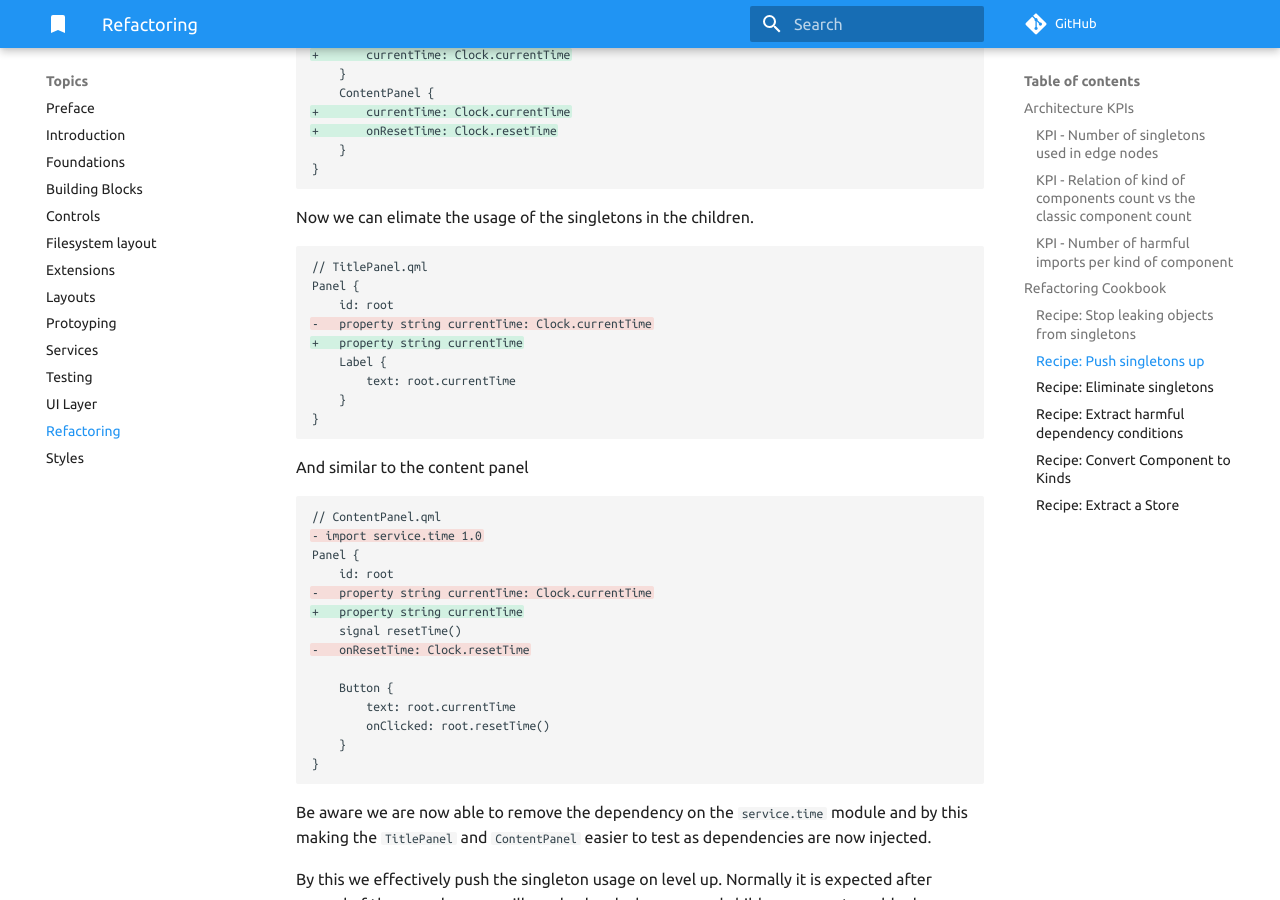
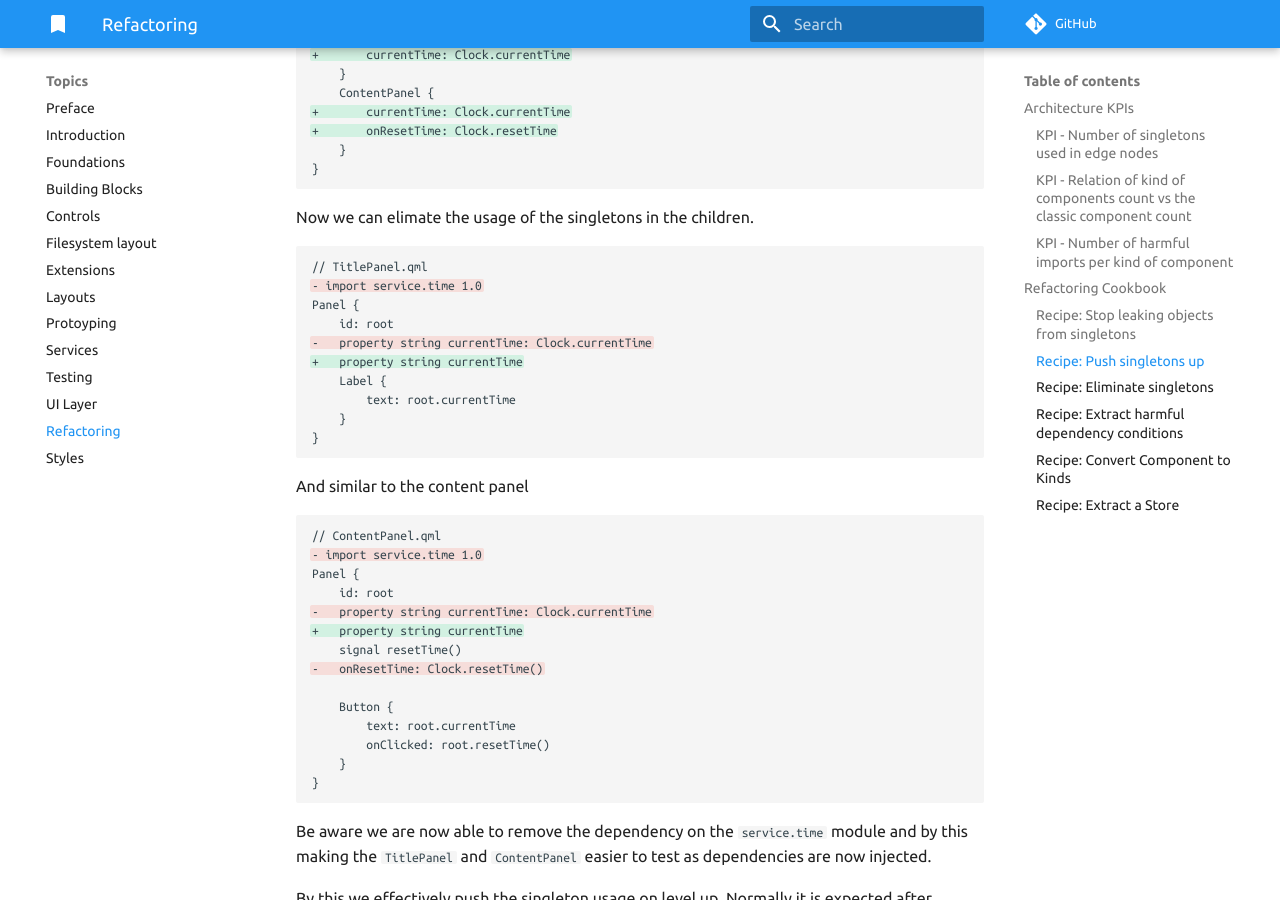
Before and after one commit to Luxoft/qml-coreui, an MkDocs documentation site: the page built from docs/topics/refactor.md, in a window 1280 px wide and 900 px high, scrolled down 5321 px. Built offline with MkDocs 1.6.1 and Material for MkDocs 9.7.7, drawn with Linux system fonts in a browser that asks for light colours; comment, search, counter and statistics services are not loaded.

Commit message:
fix small issues

````diff
--- a/docs/topics/refactor.md
+++ b/docs/topics/refactor.md
@@ -223,6 +223,7 @@ Now we can elimate the usage of the singletons in the children.
 
 ```diff
 // TitlePanel.qml
+- import service.time 1.0
 Panel {
     id: root
 -   property string currentTime: Clock.currentTime
@@ -243,7 +244,7 @@ Panel {
 -   property string currentTime: Clock.currentTime
 +   property string currentTime
     signal resetTime()
--   onResetTime: Clock.resetTime
+-   onResetTime: Clock.resetTime()
 
     Button {
         text: root.currentTime
````
